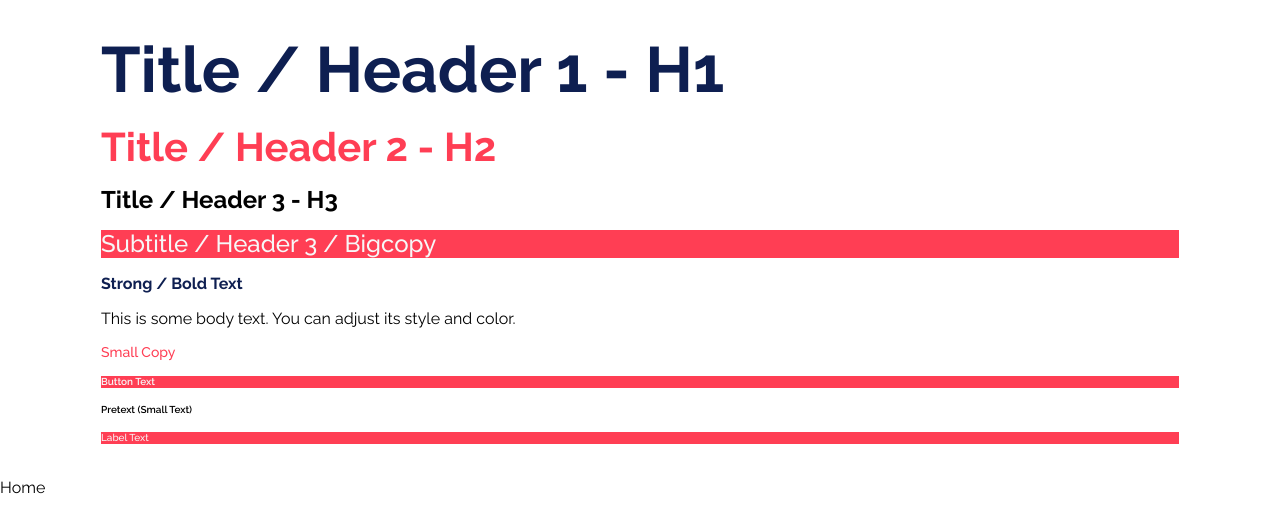
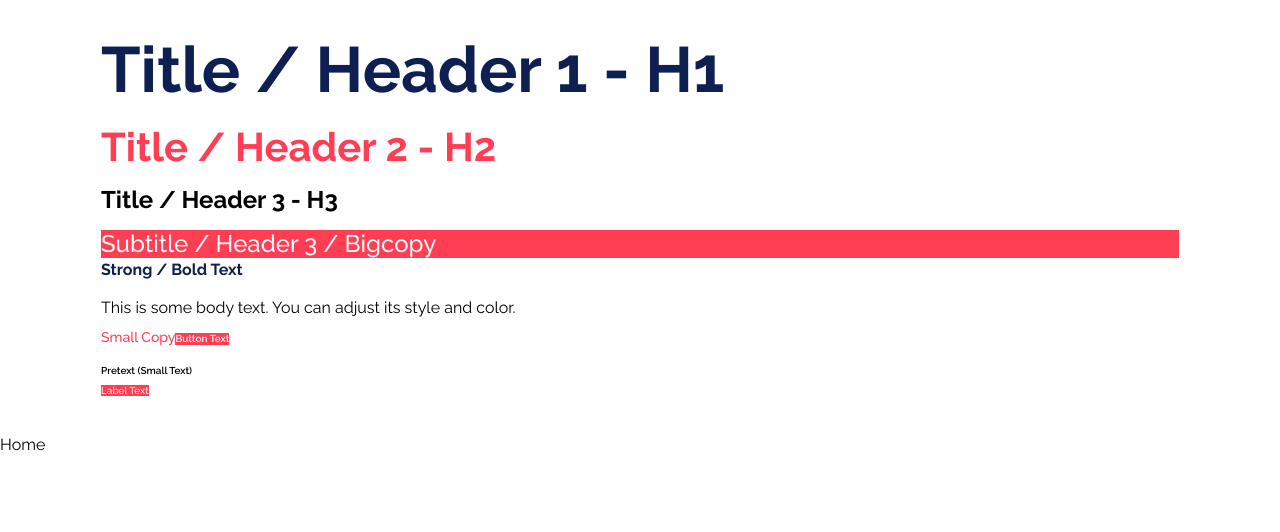
Before and after one commit to ignasiusadhitia/kelompok-1b, a React (Vite) app: page / in a window 1280 px wide. Shown: the top 532 px of the page. Built offline with nearby package versions, Linux system fonts and the light colour scheme.

Commit message:
fix(typography): optimize component

```diff
--- a/package.json
+++ b/package.json
@@ -12,6 +12,7 @@
   },
   "dependencies": {
     "axios": "^1.7.7",
+    "classnames": "^2.5.1",
     "prop-types": "^15.8.1",
     "react": "^18.3.1",
     "react-dom": "^18.3.1",
--- a/src/components/Typography.jsx
+++ b/src/components/Typography.jsx
@@ -1,14 +1,29 @@
 import React from "react";
 import PropTypes from "prop-types";
+import classNames from "classnames";
 
 const Typography = ({
   variant,
   children,
-  color = "text-black",
-  className = "",
-  style = {},
+  color = "text-black", // Default parameter untuk color
+  className = "", // Default parameter untuk className
+  style = {}, // Default parameter untuk style
 }) => {
-  const baseClass = "font-raleway";
+  // Pemetaan variant ke tag HTML
+  const tagMap = {
+    h1: "h1",
+    h2: "h2",
+    h3: "h3",
+    subtitle: "h4", // Subtitle bisa menggunakan h4
+    strong: "strong",
+    bodycopy: "p", // Bodycopy lebih semantik sebagai paragraf
+    small: "small",
+    button: "button", // Button Text menggunakan tag button
+    pretext: "p", // Pretext sebagai paragraf
+    label: "label",
+  };
+
+  // Kelas CSS berdasarkan variant
   const variantClasses = {
     h1: "font-bold text-h1 leading-h1",
     h2: "font-bold text-h2 leading-h2",
@@ -22,12 +37,21 @@ const Typography = ({
     label: "font-medium text-label leading-label",
   };
 
-  const appliedClasses = `${baseClass} ${variantClasses[variant] || ""} ${color} ${className}`;
+  // Mengambil tag yang sesuai dari pemetaan
+  const Tag = tagMap[variant] || "div";
+
+  // Menyusun kelas dengan classnames
+  const appliedClasses = classNames(
+    "font-raleway", // kelas dasar
+    variantClasses[variant],
+    color,
+    className
+  );
 
   return (
-    <div className={appliedClasses} style={style}>
+    <Tag className={appliedClasses} style={style}>
       {children}
-    </div>
+    </Tag>
   );
 };
 
```
Also changed, not shown: 1 other file (tests, documents, lock files or other folders).
